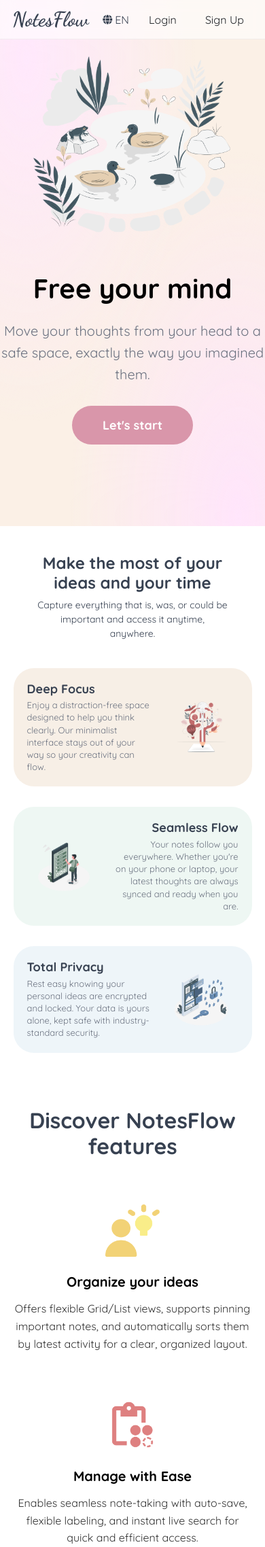
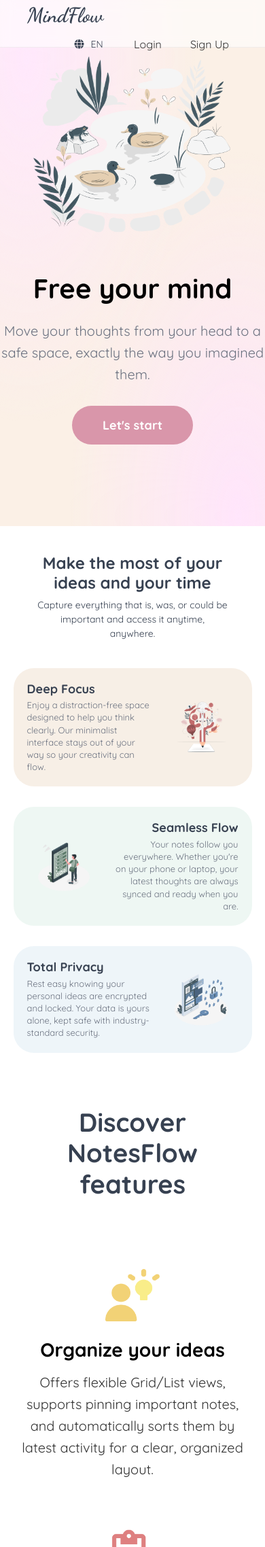
Before and after one commit to WhyZynx/NoteManagement_FinalProject, a PHP site: page /Auth/about.html in a window 390 px wide. Shown: the top 2276 px of the page at 68% size. Run offline with PHP 8.4, Linux system fonts and the light colour scheme.

Commit message:
Hoàn thành: login, register, about page, xử lý validation

```diff
--- a/Assets/css/about.css
+++ b/Assets/css/about.css
@@ -288,30 +288,30 @@
 }
 
 .notes-features {
-    padding: 10px 0 100px;
+    padding: 10px 0 200px;
     background-color: #ffffff;
     text-align: center;
 }
 
 .notes-features .container {
-    max-width: 1200px;
+    max-width: 900px;
     margin: 0 auto;
     padding: 0 20px;
 }
 
 .section-title {
-    font-size: 32px;
+    font-size: 38px;
     font-weight: 800;
     margin-bottom: 60px;
     display: inline-block;
     position: relative;
-    padding-bottom: 5px;
+    padding-bottom: 40px;
 }
 
 .features-grid {
     display: flex;
     justify-content: space-between;
-    gap: 40px;
+    gap: 100px;
 }
 
 .feature-card {
@@ -336,17 +336,17 @@
 }
 
 .feature-card h3 {
-    font-size: 20px;
+    font-size: 28px;
     font-weight: 700;
     color: #000;
     margin-bottom: 15px;
 }
 
 .feature-card p {
-    font-size: 16px;
+    font-size: 20px;
     line-height: 1.6;
     color: #333;
-    text-align: left;
+    text-align:initial;
 }
 
 @media (max-width: 768px) {
--- a/Assets/css/style.css
+++ b/Assets/css/style.css
@@ -32,41 +32,78 @@ main {
 .custom-navbar {
     position: fixed;
     top: 0;
+    left: 0;
+    right: 0;
     width: 100%;
+    height: 70px;
     z-index: 900;
-
     background: rgba(255, 255, 255, 0.6);
     backdrop-filter: blur(10px);
     -webkit-backdrop-filter: blur(10px);
-
     border-bottom: 1px solid rgba(0, 0, 0, 0.05);
-
-    padding: 6px 18px;
+    padding: 0 40px;
     display: flex;
     align-items: center;
-    justify-content: space-between;
 }
 
-.custom-navbar i {
-    font-size: 14px;
+.nav-auth, .navbar .d-flex {
+    display: flex;
+    gap: 15px;
+    align-items: center;
+    margin-left: auto;
+    flex-shrink: 0;
 }
 
-.custom-navbar span,
-.signUp-btn {
+.nav-item,
+.login-btn,
+.signUp-btn,
+.signup-btn-about,
+.login-btn-about,
+.lang {
+    display: inline-flex;
+    align-items: center;
+    justify-content: center;
+    height: 40px;
+    border-radius: 12px;
+    text-decoration: none;
+    white-space: nowrap;
+    transition: all 0.3s ease;
+    box-sizing: border-box;
     font-size: 16px;
 }
 
-.login-btn {
-    background-color: #d48a96 !important;
-    color: #fff !important;
-    border-radius: 10px;
-    padding: 5px 14px;
-    border: none;
-    font-size: 14px;
+.nav-item {
+    color: #333;
+    font-weight: 500;
 }
 
-.navbar .d-flex {
-    gap: 10px;
+.nav-item:hover {
+    background-color: #eecad4;
+    color: white;
+    transform: translateY(-2px);
+}
+
+.login-btn {
+    background-color: #eecad4 !important;
+    color: #fff !important;
+    border: none;
+}
+
+.lang {
+    min-width: 85px;
+    padding: 0 10px;
+    font-size: 14px;
+    font-weight: 500;
+}
+
+.custom-navbar i, .lang i {
+    font-size: 14px;
+    display: flex;
+    align-items: center;
+}
+
+.lang i {
+    margin-right: 6px;
 }
 
 .content-wrapper {
--- a/about.html
+++ b/about.html
@@ -6,21 +6,23 @@
     <title>NoteFlow</title>
     <link href="https://cdn.jsdelivr.net/npm/bootstrap@5.3.2/dist/css/bootstrap.min.css" rel="stylesheet">
     <link rel="stylesheet" href="https://cdnjs.cloudflare.com/ajax/libs/font-awesome/6.5.0/css/all.min.css">
-    <link rel="stylesheet" href="../Assets/css/style.css">
-    <link rel="stylesheet" href="../Assets/css/about.css">
+    <link rel="stylesheet" href="Assets/css/style.css">
+    <link rel="stylesheet" href="Assets/css/about.css">
 </head>
 <body>
 
     <nav class="custom-navbar navbar navbar-expand-lg">
-        <div class="logo">NotesFlow</div>
+        <div class="logo">MindFlow</div>
 
         <div class="d-flex align-items-center gap-3 nav-right">
-            <div class="d-flex align-items-center gap-1 lang">
+            <div class="d-flex align-items-center gap-1 lang" style="padding-left: 20px !important;">
                 <i class="fa-solid fa-globe"></i>
                 <span>EN</span>
             </div>
-            <a href="Auth Module/login.php" class="btn signUp-btn">Login</a>
-            <a href="Auth Module/register.php" class="btn signUp-btn">Sign Up</a>
+            <div class="nav-auth">
+                <a href="Auth Module/login.php" class="nav-item btn login-btn-about" style="padding-right: 13px !important;">Login</a>
+                <a href="Auth Module/register.php" class="nav-item btn signup-btn-about">Sign Up</a>
+            </div>
         </div>
 
     </nav>
@@ -37,7 +39,7 @@
         </div>
 
         <div class="hero-image">
-            <img src="../Assets/images/web_img/duck.png" alt="NotesFlow Illustration">
+            <img src="Assets/images/web_img/duck.png" alt="NotesFlow Illustration">
         </div>
     </header>
 
@@ -55,13 +57,13 @@
                 <p>Enjoy a distraction-free space designed to help you think clearly. Our minimalist interface stays out of your way so your creativity can flow.</p>
             </div>
             <div class="image-box cream_img">
-                <img src="../Assets/images/web_img/writing.png">
+                <img src="Assets/images/web_img/writing.png">
             </div>
         </div>
 
         <div class="feature-item left-pop-out box-mint">
             <div class="image-box mint_img">
-                <img src="../Assets/images/web_img/Mobile note list-amico.png">
+                <img src="Assets/images/web_img/Mobile note list-amico.png">
             </div>
             <div class="feature-text" style="text-align: right;">
                 <h3>Seamless Flow</h3>
@@ -75,7 +77,7 @@
                 <p>Rest easy knowing your personal ideas are encrypted and locked. Your data is yours alone, kept safe with industry-standard security.</p>
             </div>
             <div class="image-box blue_img">
-                <img src="../Assets/images/web_img/GDPR-amico.png">
+                <img src="Assets/images/web_img/GDPR-amico.png">
             </div>
         </div>
     </section>
@@ -87,7 +89,7 @@
             <div class="features-grid">
                 <div class="feature-card">
                     <div class="icon-box">
-                        <img src="../Assets/images/web_img/idea.png" alt="Organize">
+                        <img src="Assets/images/web_img/idea.png" alt="Organize">
                     </div>
                     <h3>Organize your ideas</h3>
                     <p>Offers flexible Grid/List views, supports pinning important notes, and automatically sorts them by latest activity for a clear, organized layout.</p>
@@ -95,7 +97,7 @@
 
                 <div class="feature-card">
                     <div class="icon-box">
-                        <img src="../Assets/images/web_img/ease.png" alt="Manage">
+                        <img src="Assets/images/web_img/ease.png" alt="Manage">
                     </div>
                     <h3>Manage with Ease</h3>
                     <p>Enables seamless note-taking with auto-save, flexible labeling, and instant live search for quick and efficient access.</p>
@@ -103,7 +105,7 @@
 
                 <div class="feature-card">
                     <div class="icon-box">
-                        <img src="../Assets/images/web_img/key.png" alt="Secure">
+                        <img src="Assets/images/web_img/key.png" alt="Secure">
                     </div>
                     <h3>Secure & Collaborate</h3>
                     <p>Ensures note security with password protection, supports sharing via email with access permissions, and enables real-time collaboration.</p>
```
Also changed, not shown: other parts of Assets/css/style.css (+25 -6 lines), Assets/js/app.js (+9 -3 lines), Auth Module/login.php (+5 -8 lines), Auth Module/register.php (+15 -11 lines).
